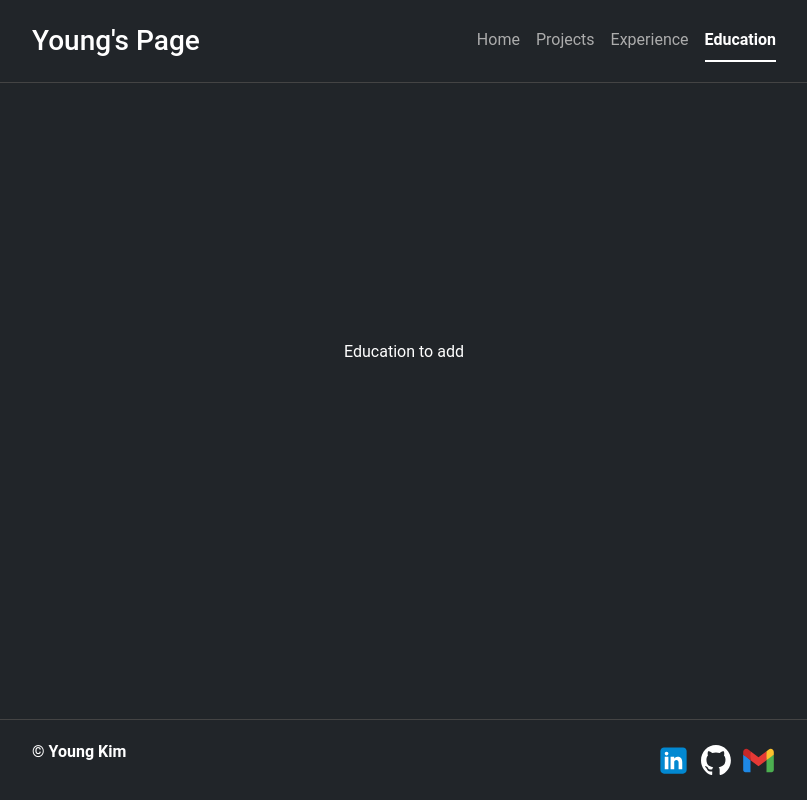
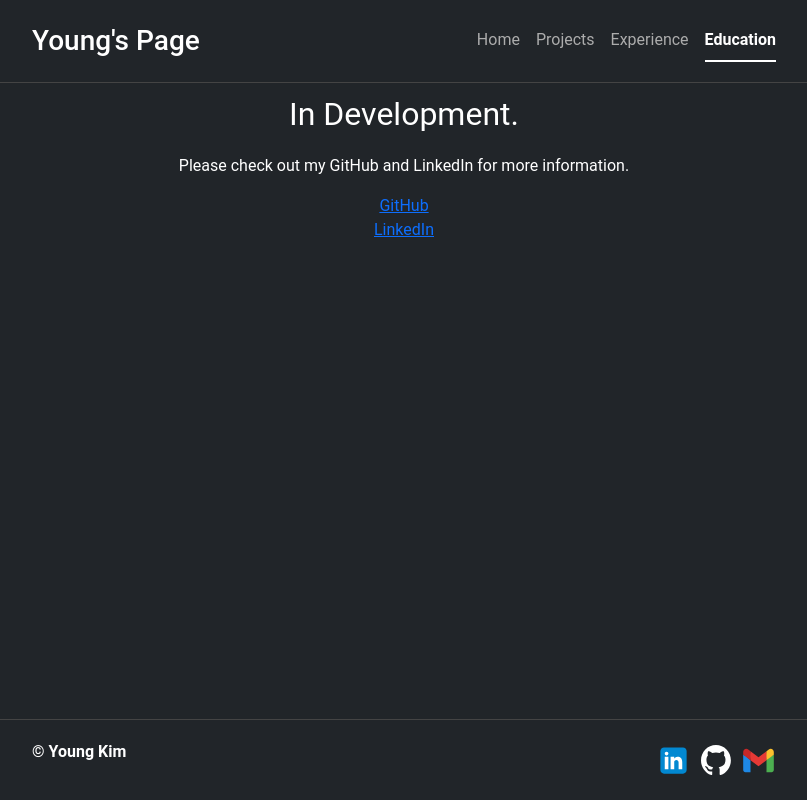
Before and after one commit to youngwasd/portfolio, a React (Create React App) app: page /education in a window 1280 px wide. Shown: the whole page, without its empty margins (236-1043 px from the left). Built offline with nearby package versions, Linux system fonts and the light colour scheme.

Commit message:
currently working on adding downloadable resume and project page

```diff
--- a/src/App.css
+++ b/src/App.css
@@ -99,7 +99,8 @@ header {
 #card-container {
   display: flex;
   flex-wrap: wrap;
-  padding-left: 55px;
+  /* align-items: center; */ /* uncomment this as you add more to the other tech cards */
+  justify-content: center;
   gap: 2rem;
   color: white;
 }
@@ -175,6 +176,23 @@ header {
   flex-direction: column;
 }
 
+/* Experience */
+#experience {
+  display: flex;
+  margin-top: 90px;
+  align-items: center;
+  flex-direction: column;
+}
+
+/* Education */
+#education {
+  display: flex;
+  margin-top: 90px;
+  align-items: center;
+  flex-direction: column;
+}
+
+
 /*
 #home {
   display: flex;
--- a/src/Education.js
+++ b/src/Education.js
@@ -2,8 +2,19 @@ import React from 'react';
 
 export default function Education() {
     return (
-        <div className="mt-auto color-ow text-center">
-            <p>Education to add</p>
+        <div id="education">
+            <p className="fs-2">In Development.</p>
+            <p>Please check out my GitHub and LinkedIn for more information.</p>
+            <a
+                href="https://github.com/youngwasd"
+            >
+                GitHub
+            </a>
+            <a
+                href="https://www.linkedin.com/in/young-k-65b2042b1/"
+            >
+                LinkedIn
+            </a>
         </div>
     );
 }
--- a/src/Experience.js
+++ b/src/Experience.js
@@ -2,8 +2,19 @@ import React from 'react';
 
 export default function Experience() {
     return (
-        <div className="mt-auto color-ow text-center">
-            <p>Experience to add</p>
+        <div id="experience">
+            <p className="fs-2">In Development.</p>
+            <p>Please check out my GitHub and LinkedIn for more information.</p>
+            <a
+                href="https://github.com/youngwasd"
+            >
+                GitHub
+            </a>
+            <a
+                href="https://www.linkedin.com/in/young-k-65b2042b1/"
+            >
+                LinkedIn
+            </a>
         </div>
     );
 }
--- a/src/Header.js
+++ b/src/Header.js
@@ -10,6 +10,8 @@ export default function Header() {
                 <h1 className="m-0 fs-3">Young's Page</h1>
 
                 <div className="tabs">
+                    {/* <a className="btn btn-primary" href="resume/YoungKim_Resume_2025.pdf" download="resume.pdf">Download Resume/CV</a> */}
+
                     <nav className="nav nav-underline justify-content-end">
                         <a
                             className={location.pathname==="/" ? "nav-link active" : "nav-link"}
--- a/src/Home.js
+++ b/src/Home.js
@@ -1,6 +1,6 @@
 import React from 'react';
 import {
-    gitHubIcon, msIcon, aws, bootstrap, docker, excel, flask, gimp, git, c, java, javascript, css, html,
+    gitHubIcon, msIcon, aws, bootstrap, docker, flask, gimp, git, c, java, javascript, css, html,
     mysql, node, postgres, python, react, google, intellij, junit, r, unity, pycharm, postman, ubuntu, erlang,
     overleaf, pfp
 } from './icons';
@@ -223,11 +223,6 @@ export default function Home() {
                             </div>
 
                             <div className="logo-container">
-                                <img src={excel} class="img-thumbnail" alt="Excel"></img>
-                                <span className="logo-text">Excel</span>
-                            </div>
-
-                            <div className="logo-container">
                                 <img src={google} class="img-thumbnail" alt="Google Workspace"></img>
                                 <span className="logo-text">Google Workspace</span>
                             </div>
--- a/src/Projects.js
+++ b/src/Projects.js
@@ -3,20 +3,35 @@ import React from 'react';
 export default function Projects() {
     return (
 
+        // <div id="projects">
+        //     <div id="project-container">
+        //         <p className="fs-2">Projects</p>
+        //         <p className="fs-5">Here are the projects I worked on.</p>
+
+        //         {/* <div class="card" style={{width: "18rem"}}>
+        //             <img src="test" class="card-img-top" alt="test"></img>
+        //             <div class="card-body">
+        //                 <h5 class="card-title">Card title</h5>
+        //                 <p class="card-text">Some quick example text to build on the card title and make up the bulk of the card's content.</p>
+        //                 <a href="#" class="btn btn-primary">Go somewhere</a>
+        //             </div>
+        //         </div> */}
+        //     </div>
+        // </div>
+
         <div id="projects">
-            <div id="project-container">
-                <p className="fs-2">Projects</p>
-                <p className="fs-5">Here are the projects I worked on.</p>
-
-                {/* <div class="card" style={{width: "18rem"}}>
-                    <img src="test" class="card-img-top" alt="test"></img>
-                    <div class="card-body">
-                        <h5 class="card-title">Card title</h5>
-                        <p class="card-text">Some quick example text to build on the card title and make up the bulk of the card's content.</p>
-                        <a href="#" class="btn btn-primary">Go somewhere</a>
-                    </div>
-                </div> */}
-            </div>
+            <p className="fs-2">In Development.</p>
+            <p>Please check out my GitHub and LinkedIn for more information.</p>
+            <a
+                href="https://github.com/youngwasd"
+            >
+                GitHub
+            </a>
+            <a
+                href="https://www.linkedin.com/in/young-k-65b2042b1/"
+            >
+                LinkedIn
+            </a>
         </div>
     );
 }
--- a/src/icons.js
+++ b/src/icons.js
@@ -5,7 +5,6 @@ import msIcon from './icons/365.svg';
 import aws from './icons/aws.svg';
 import bootstrap from './icons/bootstrap.svg';
 import docker from './icons/docker.svg';
-import excel from './icons/excel.svg';
 import flask from './icons/flask.svg';
 import gimp from './icons/gimp.svg';
 import git from './icons/git.svg';
@@ -31,4 +30,4 @@ import erlang from './icons/erlang.svg';
 import overleaf from './icons/overleaf.svg';
 import pfp from './icons/cat.png'
 
-export { linkedInIcon, gitHubIcon, gmailIcon, msIcon, aws, bootstrap, docker, excel, flask, gimp, git, c, java, javascript, css, html, mysql, node, postgres, python, react, google, intellij, junit, r, unity, pycharm, postman, ubuntu, erlang, overleaf, pfp };
+export { linkedInIcon, gitHubIcon, gmailIcon, msIcon, aws, bootstrap, docker, flask, gimp, git, c, java, javascript, css, html, mysql, node, postgres, python, react, google, intellij, junit, r, unity, pycharm, postman, ubuntu, erlang, overleaf, pfp };
```
Also changed, not shown: 1 other file (tests, documents, lock files or other folders).
